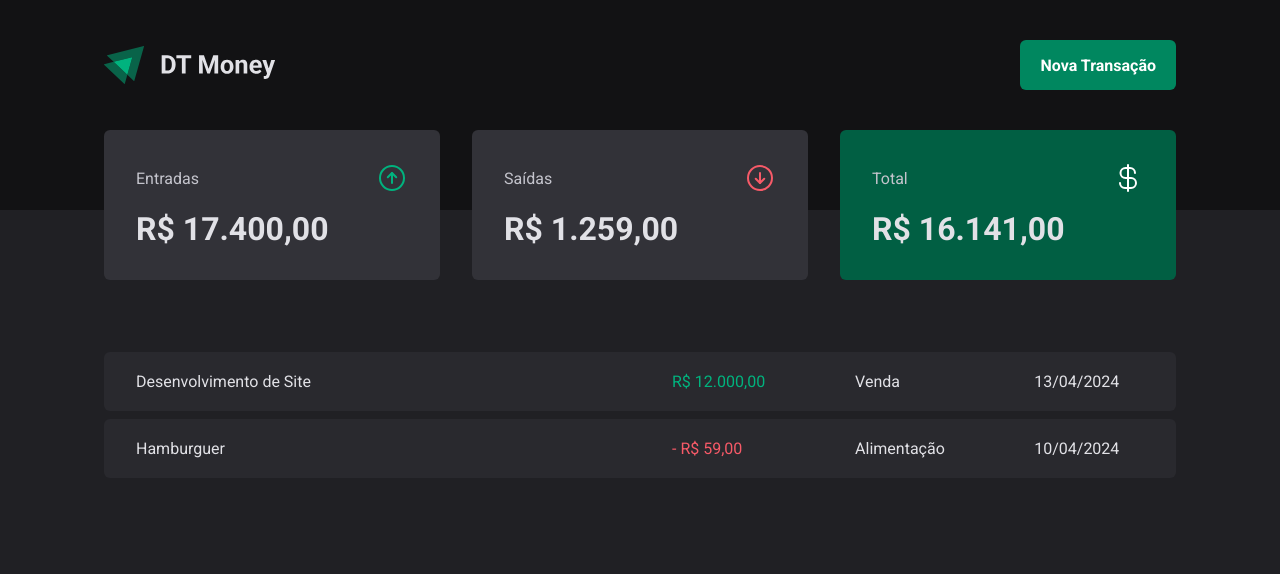
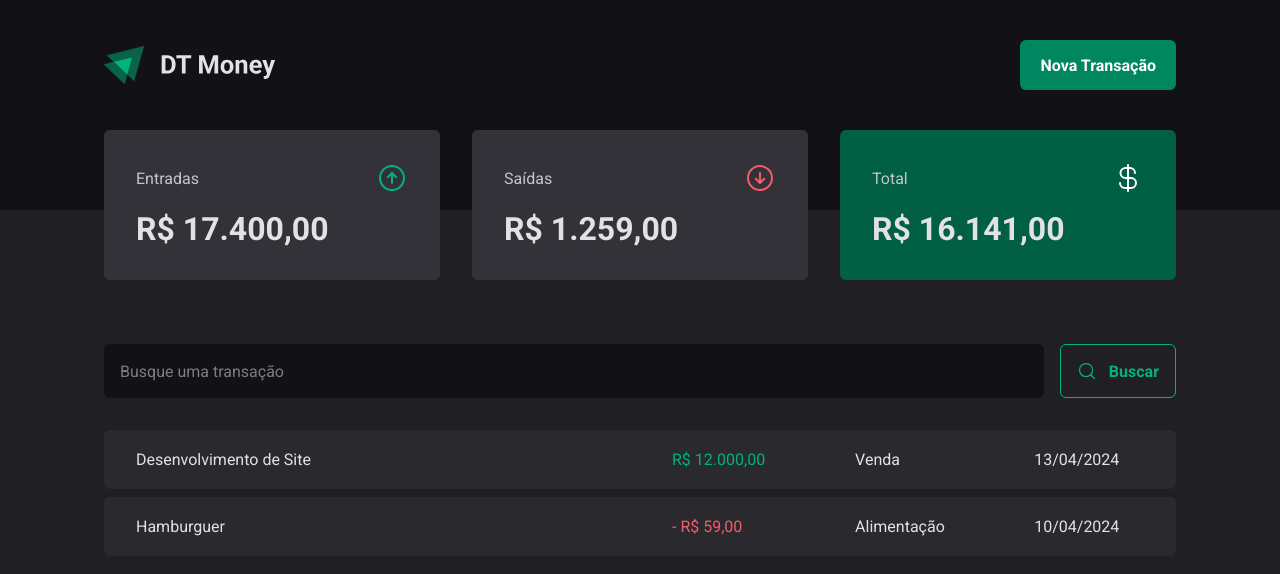
Before and after one commit to rafaelzingra/04-dt-money, a React (Vite) app: page / in a window 1280 px wide. Shown: the top 574 px of the page. Built offline with nearby package versions, Linux system fonts and the light colour scheme.

Commit message:
adds component SearchForm

```diff
--- /dev/null
+++ b/src/pages/transactions/components/SearchForm/indext.tsx
@@ -0,0 +1,14 @@
+import { SearchFormContainer } from "./styles";
+import { MagnifyingGlass } from 'phosphor-react'
+
+export function SearchForm () {
+    return (
+        <SearchFormContainer>
+            <input type="text" placeholder="Busque uma transação"/>
+            <button type="submit">
+                <MagnifyingGlass size={20}/>
+                Buscar
+            </button>
+        </SearchFormContainer>
+    )
+}
--- /dev/null
+++ b/src/pages/transactions/components/SearchForm/styles.ts
@@ -0,0 +1,42 @@
+import { styled } from "styled-components";
+
+export const SearchFormContainer = styled.form`
+    display: flex;
+    gap: 1rem;
+
+    input {
+        flex: 1;
+        border-radius: 6px;
+        border: 0;
+        background-color: ${props => props.theme["gray-900"]};
+        color: ${props => props.theme["gray-300"]};
+        padding: 1rem;
+
+        &::placeholder {
+            color: ${props => props.theme["gray-500"]};
+        }
+    }
+
+    button{
+        display: flex;
+        align-items: center;
+        gap: .75rem;
+
+        padding: 1rem;
+        background: transparent;
+        border: 1px solid ${props => props.theme["green-300"]};
+        color: ${props => props.theme["green-300"]};
+        font-weight: bold;
+        border-radius: 6px;
+
+        &:hover {
+            background: ${props => props.theme["green-500"]};
+            border-color: ${props => props.theme["green-500"]};
+            color: ${props => props.theme["white"]};
+            transition:
+                background-color 0.2s,
+                color 0.2s,
+                border-color 0.2s;
+        }
+    }
+`;
--- a/src/pages/transactions/index.tsx
+++ b/src/pages/transactions/index.tsx
@@ -1,5 +1,6 @@
 import { Header } from "../../components/Header"
 import { Summary } from "../../components/Summary"
+import { SearchForm } from "./components/SearchForm/indext"
 import { Pricehighlight, TransactionsContainer, TransactionsTable } from "./styles"
 
 export function Transactions() {
@@ -7,8 +8,8 @@
         <div>
             <Header />
             <Summary />
-
             <TransactionsContainer>
+                <SearchForm/>
                 <TransactionsTable>
                     <tbody>
                         <tr>
--- a/src/pages/transactions/styles.ts
+++ b/src/pages/transactions/styles.ts
@@ -11,7 +11,7 @@
     width: 100%;
     border-collapse: separate;
     border-spacing: 0 0.5rem;
-    /* margin-top: 1.5rem; */
+    margin-top: 1.5rem;
 
     td {
         padding: 1.25rem 2rem;
```
